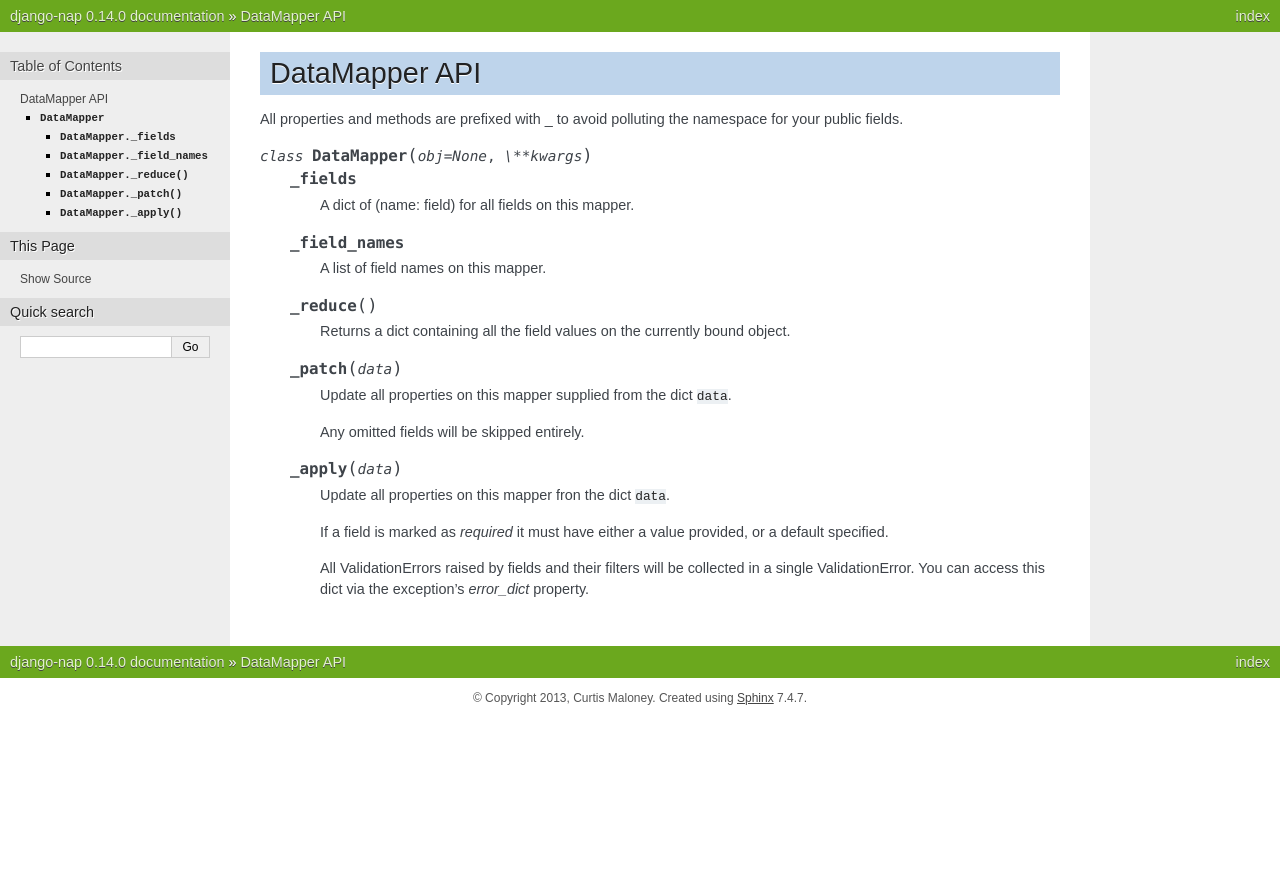
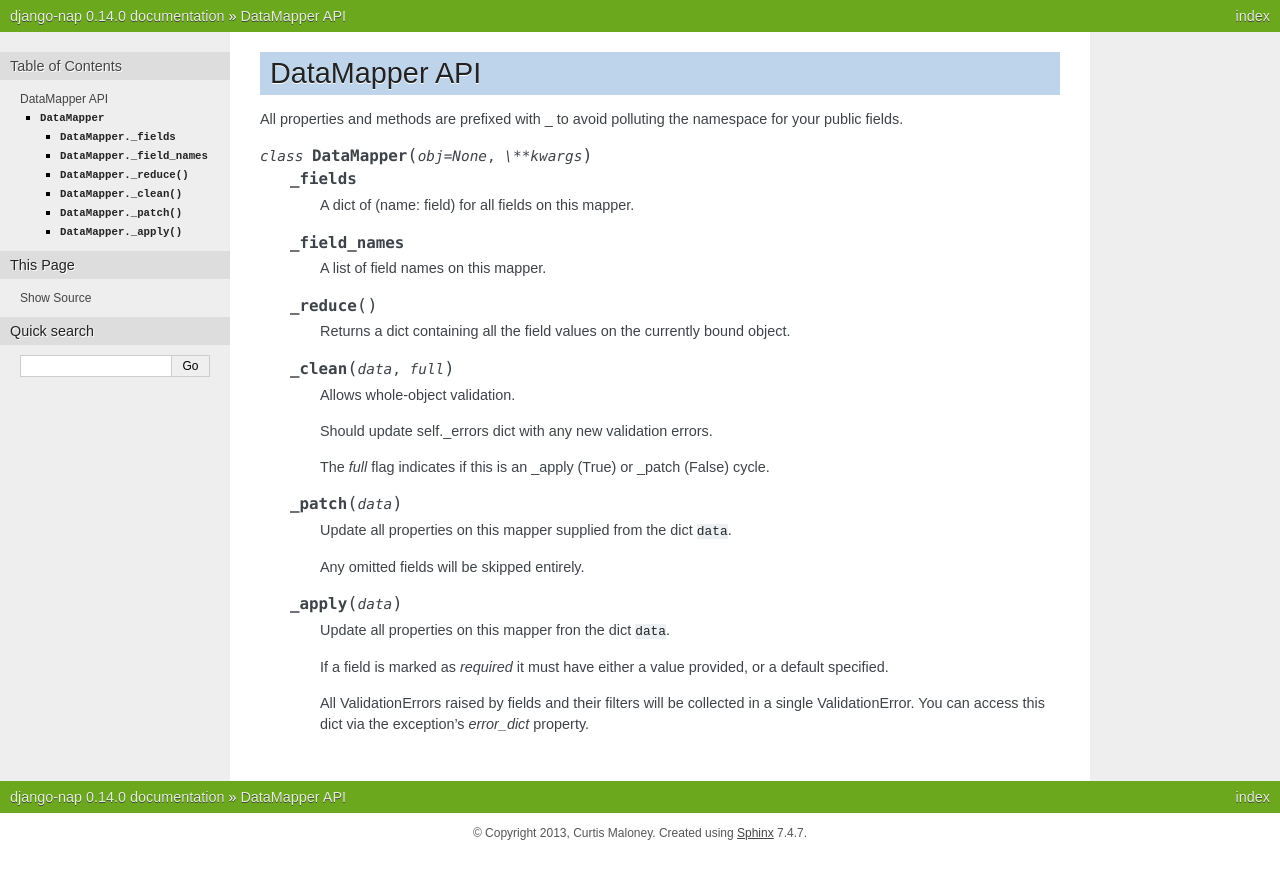
Before and after one commit to funkybob/django-nap, a Sphinx documentation site: the page built from docs/datamapper/datamapper.rst, in a window 1280 px wide. Shown: the top 879 px of the page. Built offline with Sphinx 7.4.7, drawn with Linux system fonts in a browser that asks for light colours; pages that are not in the unit, such as notebooks, are missing from menus.

Commit message:
Update docs

```diff
--- a/docs/datamapper/datamapper.rst
+++ b/docs/datamapper/datamapper.rst
@@ -19,6 +19,15 @@ All properties and methods are prefixed with _ to avoid polluting the namespace
       Returns a dict containing all the field values on the currently bound
       object.
 
+   .. method:: _clean(data, full)
+
+      Allows whole-object validation.
+
+      Should update self._errors dict with any new validation errors.
+
+      The `full` flag indicates if this is an _apply (True) or _patch (False)
+      cycle.
+
    .. method:: _patch(data)
 
       Update all properties on this mapper supplied from the dict ``data``.
```
